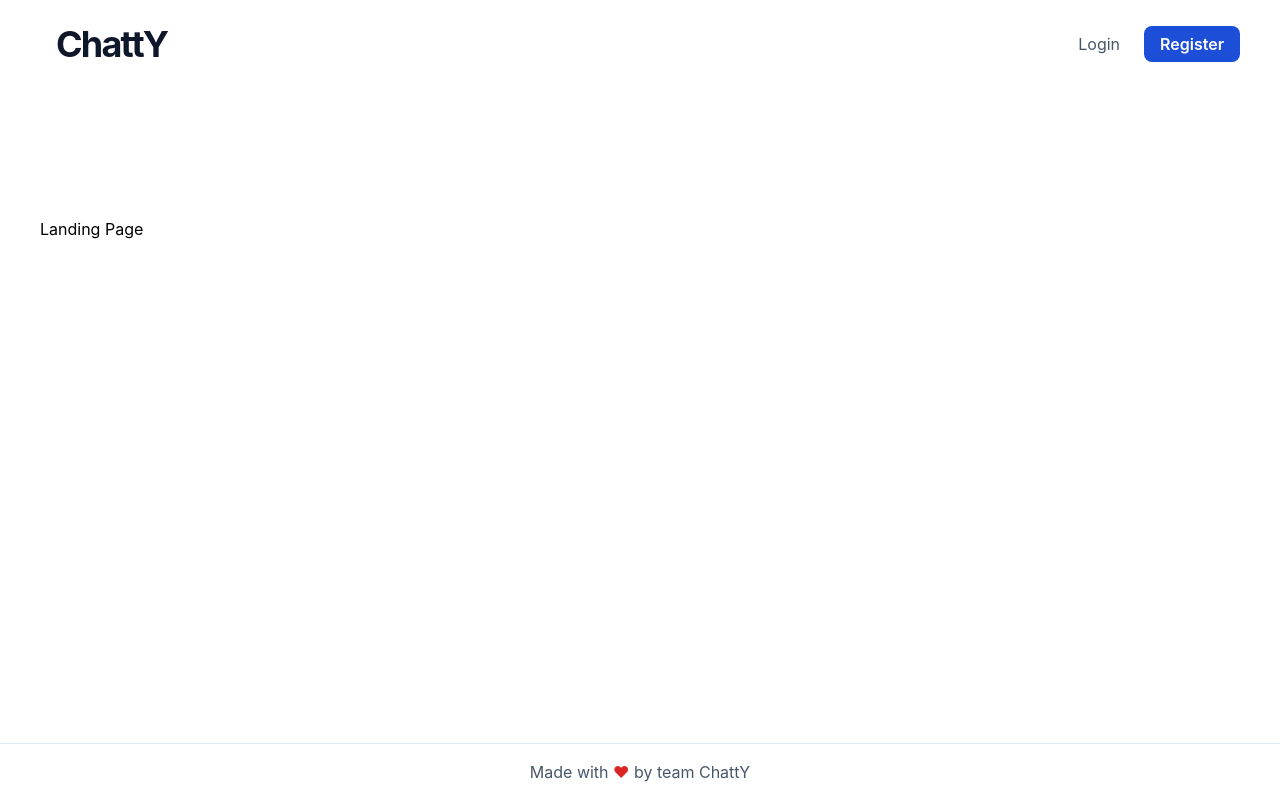
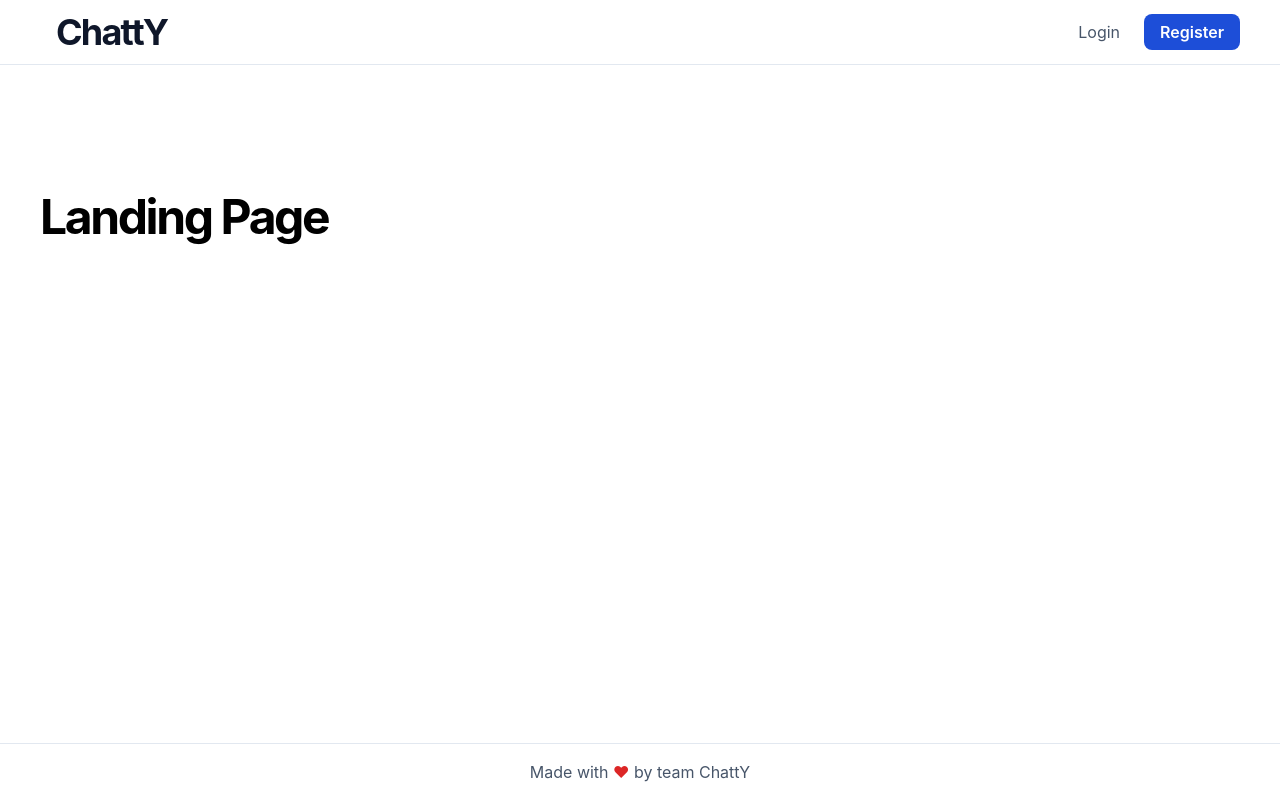
Before and after one commit to ChattGator/frontend, a Next.js app: page / in a window 1280 px wide. Built offline with nearby package versions, Linux system fonts and the light colour scheme.

Commit message:
updated navbar

```diff
--- a/components/Navbar/index.tsx
+++ b/components/Navbar/index.tsx
@@ -1,32 +1,15 @@
 import Link from "next/link";
 import { useRouter, NextRouter } from "next/router";
-import { useState, useEffect } from "react";
 import type { FC } from "react";
 
 const Navbar: FC = () => {
-	const [isScrolled, setIsScrolled] = useState<boolean>(false);
-
 	const router: NextRouter = useRouter();
-
-	useEffect(() => {
-		const handleScroll: () => void = () => {
-			if (window.scrollY > 0) setIsScrolled(true);
-			else setIsScrolled(false);
-		};
-		window.addEventListener("scroll", handleScroll);
-
-		return () => window.removeEventListener("scroll", handleScroll);
-	});
 
 	return (
 		<>
-			<header
-				className={`sticky top-0 z-40 w-full flex-shrink-0 border-b bg-white ${
-					isScrolled ? "border-slate-200" : "border-transparent"
-				} transition duration-300 print:hidden`}
-			>
+			<header className="border-b border-slate-200 bg-white print:hidden">
 				<nav
-					className="container flex items-center justify-between py-4"
+					className="container flex items-center justify-between py-1"
 					role="navigation"
 				>
 					<Link href="/">
--- a/pages/index.tsx
+++ b/pages/index.tsx
@@ -5,8 +5,10 @@ const Home: NextPage = () => {
 	return (
 		<>
 			<Head />
-			<main>
-				<h1 className="container py-24 lg:py-32">Landing Page</h1>
+			<main className="container py-24 lg:py-32">
+				<h1 className="text-4xl font-bold tracking-tighter lg:text-5xl">
+					Landing Page
+				</h1>
 			</main>
 		</>
 	);
```
